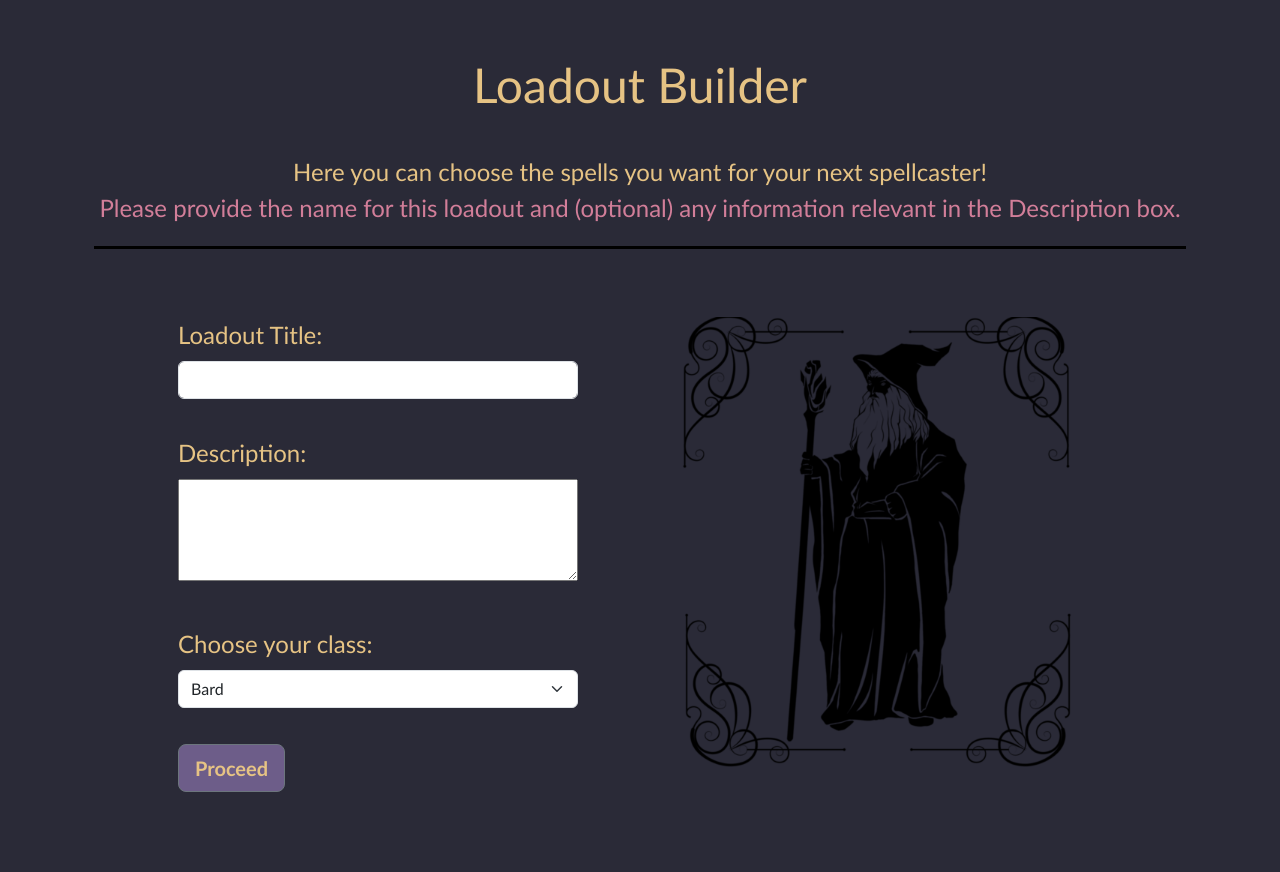
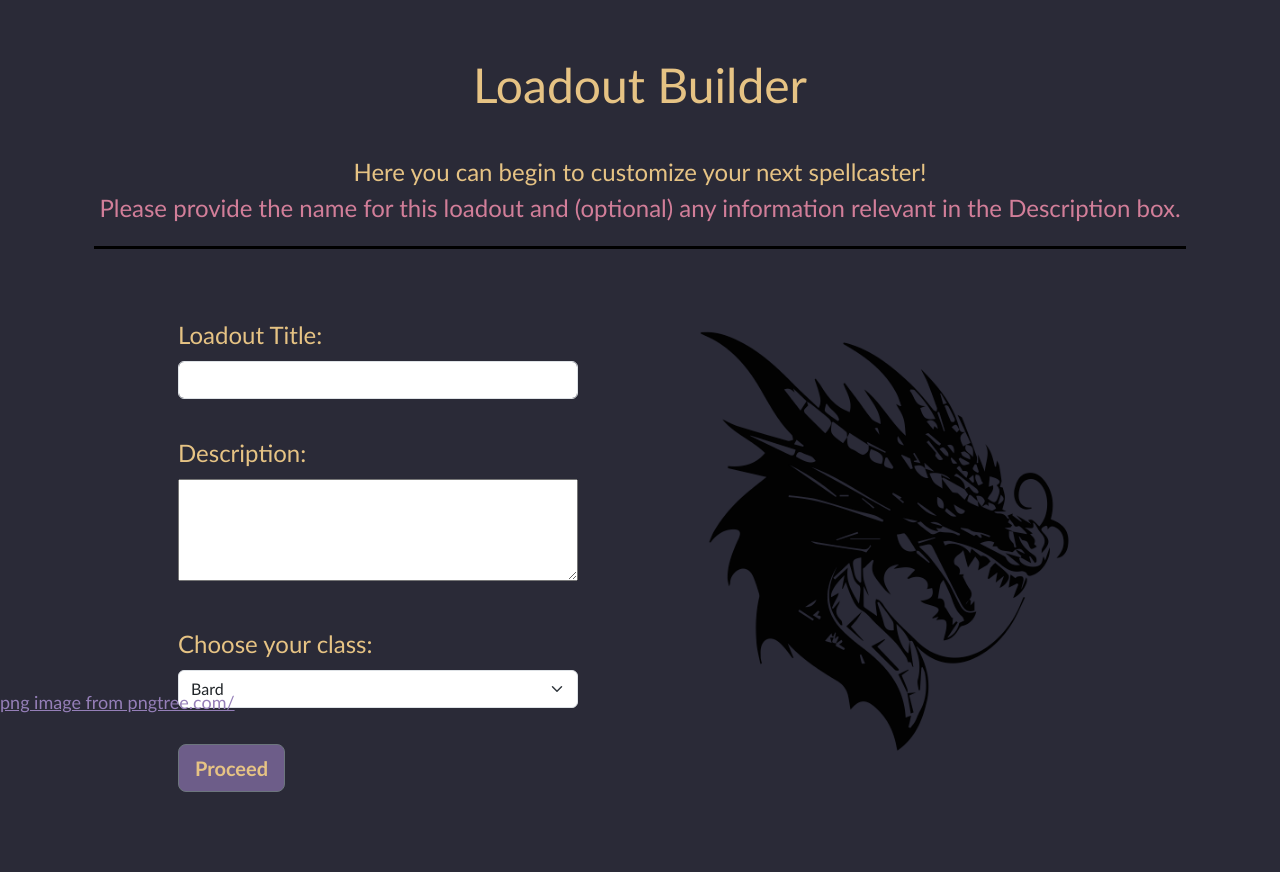
Before and after one commit to Hakurosalix/spellcaster-fullstack, a Flask app: page /builder1 in a window 1280 px wide. Shown: the part 86-958 px from the top of the page. Run offline with Flask 3, Linux system fonts and the light colour scheme; a user stored in the database is signed in.

Commit message:
Added new pngs

```diff
--- a/templates/listbuilder1.html
+++ b/templates/listbuilder1.html
@@ -5,7 +5,7 @@
 <body>
     <h1 class="t1 py-4 container-heading text-center">Loadout Builder</h1>
     <p>
-        <div class="t1 text-center">Here you can choose the spells you want for your next spellcaster!</div>
+        <div class="t1 text-center">Here you can begin to customize your next spellcaster!</div>
         <div class="t6 text-center">Please provide the name for this loadout and (optional) any information
         relevant in the Description box.</div>
     </p>
@@ -37,10 +37,13 @@
                 </form>
             </div>
             <div class="col pe-5">
-                <img class="img-fluid" src="/static/img/borderwizard.png">
+                <img class="img-fluid" src="/static/img/dragon.png">
             </div>
         </div>
     </div>
+    <footer>
+        <a href='https://pngtree.com/freepng/dragon-logo-vector-illustration-to-generative-ai_13130228.html' class="t2 footer-contents" title="magic icons" style="font-size: 0.75em">png image from pngtree.com/</a>
+    </footer>
 </body>
 
     <script>
--- a/templates/spell_display.html
+++ b/templates/spell_display.html
@@ -53,7 +53,7 @@ Spell Display
             <p class="t1">{{ data.Ritual }}</p>
         </div>
         <div class="col-4">
-            <img class="img-fluid" src="/static/img/spellbook.png">
+            <img class="img-fluid" src="/static/img/bookstack.png">
         </div>
     </div>
     <hr class="hr">
@@ -64,8 +64,6 @@ Spell Display
         </div>
     </div>
 </div>
-<footer>
-    <a href="https://www.flaticon.com/free-icons/magic" class="t2 footer-contents" title="magic icons" style="font-size: 0.75em">Magic icon created by Culmbio - Flaticon</a>
-</footer>
+
 
 {% endblock %}
```
Also changed, not shown: static/img/bookstack.png (added), static/img/dragon.png (added).
